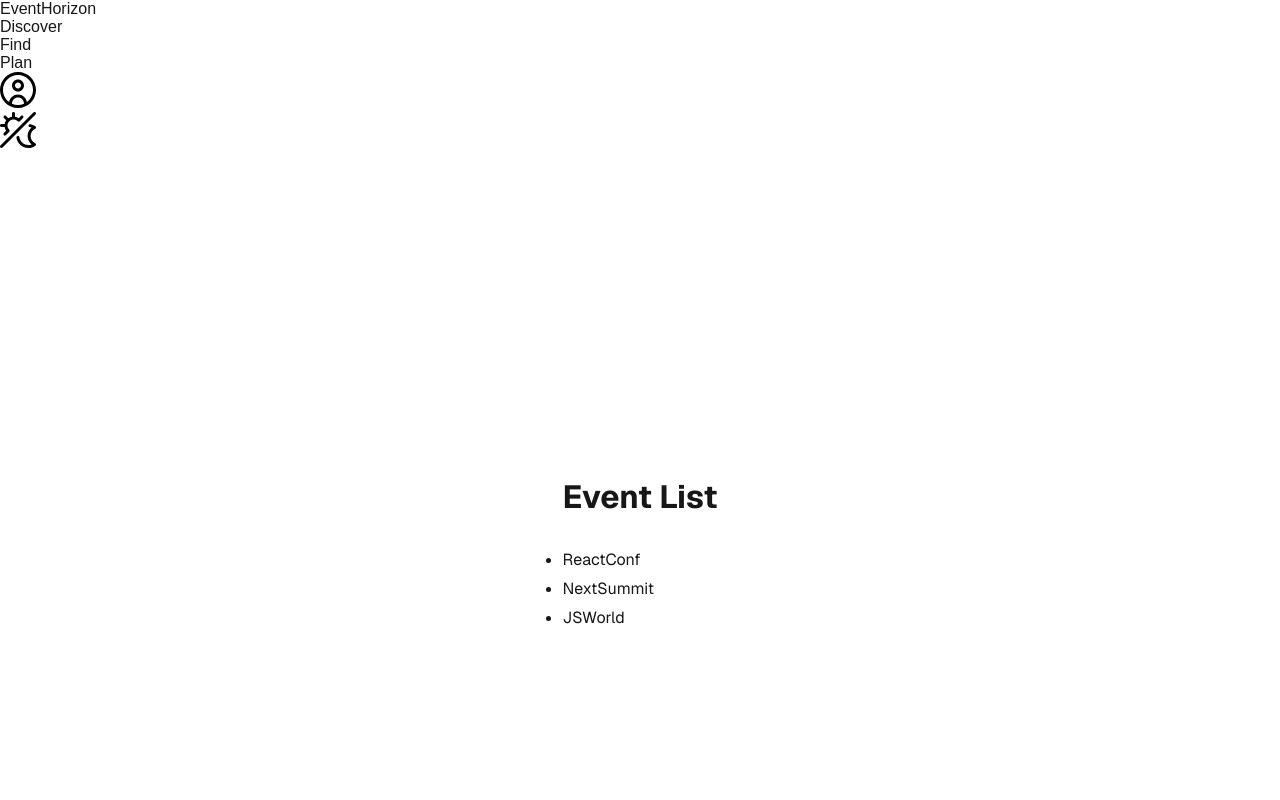
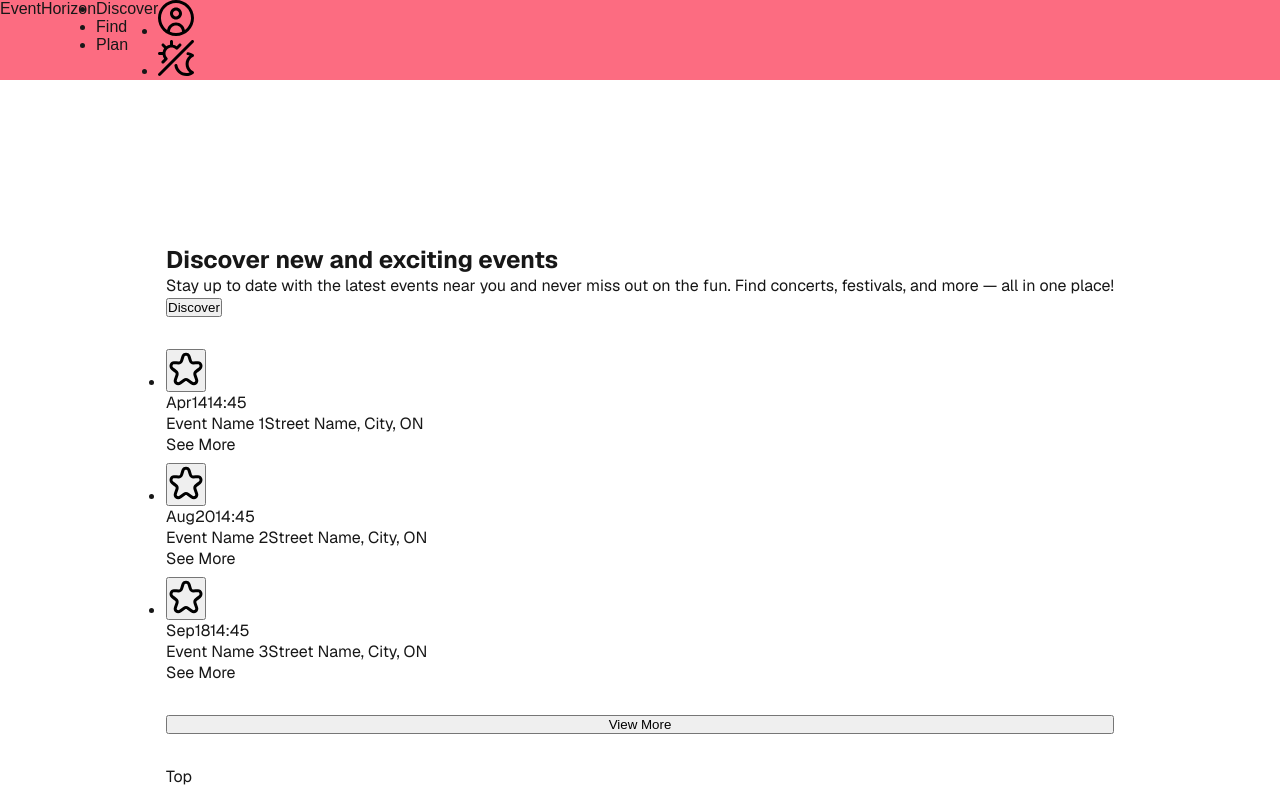
Before and after one commit to RinaSatsu/event-tracker-project, a Next.js app: page / in a window 1280 px wide. Shown: the top 800 px of the page. Built offline with nearby package versions, Linux system fonts and the light colour scheme.

Commit message:
Add basic functional components - Header and footer - Event cards - Searchbar

```diff
--- a/src/app/calendar/page.js
+++ b/src/app/calendar/page.js
@@ -1,6 +1,6 @@
 import React from "react";
 
-export default function SearchPage() {
+export default function CalendarPage() {
   return (
     <div>
       Calendar Page
--- /dev/null
+++ b/src/app/components/eventCard.js
@@ -0,0 +1,36 @@
+import Image from "next/image";
+import Link from "next/link";
+import styles from "../page.module.css";
+
+export default function EventCard({ event }) {
+  return (
+    <div className="card">
+      <div className="image">
+        <button>
+          <Image
+            src="/star.svg"
+            alt=""
+            width={36}
+            height={36}
+          />
+        </button>
+      </div>
+      <div className="contentContainer">
+        <div className="infoContainer">
+          <div className="date">
+            <span>{event.date.month}</span>
+            <span>{event.date.day}</span>
+            <span>{event.date.time}</span>
+          </div>
+          <div className="info">
+            <span className="title">{event.name}</span>
+            <span className="address">{event.address}</span>
+            <p className="description"></p>
+          </div>
+          <div className="event"></div>
+        </div>
+        <Link href={`/event/${encodeURIComponent(event.link)}`}>See More</Link>
+      </div>
+    </div>
+  );
+}
--- /dev/null
+++ b/src/app/components/footer.js
@@ -0,0 +1,9 @@
+import styles from "../page.module.css";
+
+export default function Footer() {
+  return (
+    <footer className={styles.footer} style={{ display: "flex", background: "#FC6C81" }}>
+      Names © 2025
+    </footer>
+  );
+}
--- a/src/app/components/navbar.js
+++ b/src/app/components/navbar.js
@@ -4,7 +4,7 @@ import Image from "next/image";
 
 export default function Navbar() {
   return (
-    <div>
+    <div style={{ display: "flex", background: "#FC6C81" }}>
       <div>EventHorizon</div>
       <nav>
         <ul>
@@ -17,7 +17,7 @@ export default function Navbar() {
         <li>
           <Image
             src="/circle-user.svg"
-            alt="Window icon"
+            alt=""
             width={36}
             height={36}
           />
@@ -25,7 +25,7 @@ export default function Navbar() {
         <li>
           <Image
             src="/night-day.svg"
-            alt="Window icon"
+            alt=""
             width={36}
             height={36}
           />
--- a/src/app/layout.js
+++ b/src/app/layout.js
@@ -1,6 +1,7 @@
 import { Geist, Geist_Mono } from "next/font/google";
 import "./globals.css";
 import Navbar from "./components/navbar";
+import Footer from "./components/footer";
 
 const geistSans = Geist({
   variable: "--font-geist-sans",
@@ -23,6 +24,7 @@ export default function RootLayout({ children }) {
       <body className={`${geistSans.variable} ${geistMono.variable}`}>
         <Navbar />
         {children}
+        <Footer />
       </body>
     </html>
   );
--- a/src/app/page.js
+++ b/src/app/page.js
@@ -1,24 +1,54 @@
 import Image from "next/image";
 import Link from "next/link";
 import styles from "./page.module.css";
+import EventCard from "./components/eventCard";
 
 export default function Home() {
-  const events = ["ReactConf", "NextSummit", "JSWorld"];
+  const events = [{
+    id: 1,
+    date: {month: "Apr", day: "14", time: "14:45"},
+    name: "Event Name 1",
+    address: "Street Name, City, ON",
+    link: "Event1"
+  },
+  {
+    id: 2,
+    date: {month: "Aug", day: "20", time: "14:45"},
+    name: "Event Name 2",
+    address: "Street Name, City, ON",
+    link: "Event2"
+  },
+  {
+    id: 3,
+    date: {month: "Sep", day: "18", time: "14:45"},
+    name: "Event Name 3",
+    address: "Street Name, City, ON",
+    link: "Event3"
+  }
+  ]
+
   return (
     <div className={styles.page}>
       <main className={styles.main}>
-        <h1>Event List</h1>
-        <ul>
+        <section>
+          <div>
+            <h1>Discover new and exciting events</h1>
+            <p>Stay up to date with the latest events near you and never miss out on the fun. Find concerts, festivals, and more — all in one place!</p>
+            <button>Discover</button>
+          </div>
+        </section>
+      <div>
+      <ul>
           {events.map((event) => (
-            <li key={event}>
-              <Link href={`/event/${encodeURIComponent(event)}`}>{event}</Link>
+            <li key={event.id}>
+              <EventCard event={event} />
             </li>
           ))}
         </ul>
+      </div>
+      <button>View More</button>
+      <Link href="#top">Top</Link>
       </main>
-      <footer className={styles.footer}>
-        Footer
-      </footer>
     </div>
   );
 }
```
Also changed, not shown: src/app/components/backButton.js (added, +15 -0 lines), src/app/components/searchField.js (added, +73 -0 lines), src/app/event/[eventName]/page.js (+11 -1 lines), src/app/search/page.js (+57 -2 lines), public/star-full.svg (added), public/star.svg (added).
